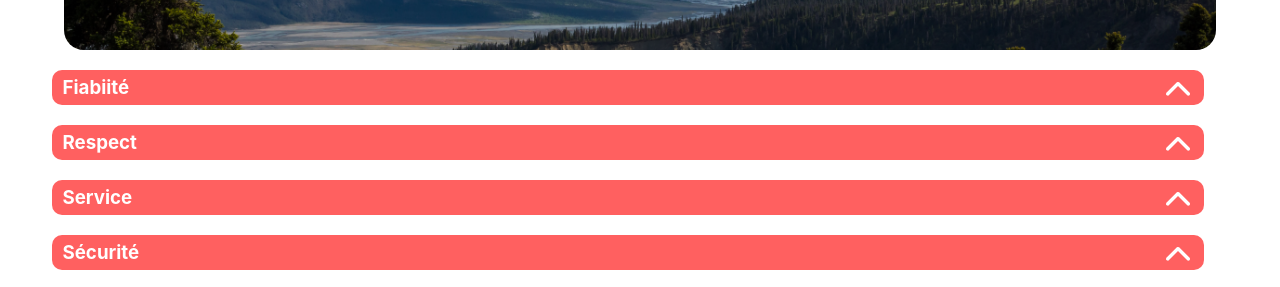
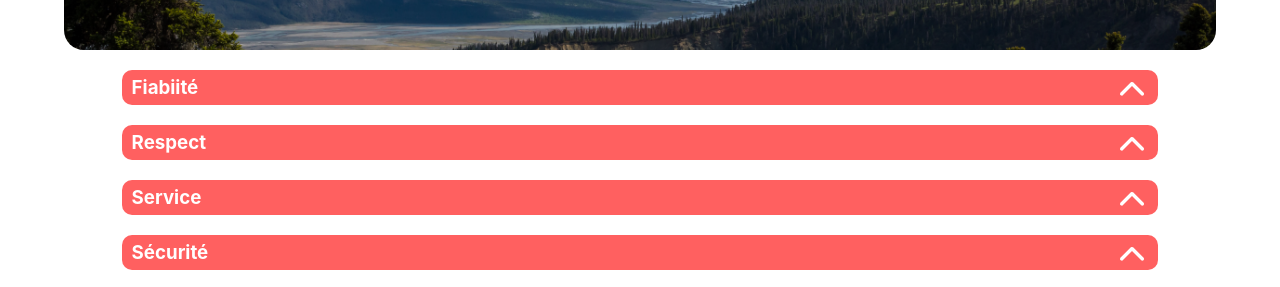
Before and after one commit to GuillaumeDon/kasa, a React (Create React App) app: page /about in a window 1280 px wide. Shown: the part 513-800 px from the top of the page. Built offline with nearby package versions, Linux system fonts and the light colour scheme.

Commit message:
maj about

```diff
--- a/src/pages/About/_about.scss
+++ b/src/pages/About/_about.scss
@@ -60,3 +60,20 @@
 
 
 }}
+
+
+
+
+.collapse-container-header{
+  width: 90% !important;
+  position: relative !important;
+  left: 5% !important;
+  // margin-bottom: 20px;
+}
+
+
+.collapse-container-content{
+  width: 90% !important;
+  position: relative !important;
+  left: 5% !important;
+}
--- a/src/pages/ProductDetail/_productDetail.scss
+++ b/src/pages/ProductDetail/_productDetail.scss
@@ -60,12 +60,6 @@
 }
 
 
-.collapse-container-header{
-    width: 100% !important;
-    position: relative !important;
-    left: -1% !important;
-    // margin-bottom: 20px;
-}
 
 
 @media screen and (min-width: $tablet) {
--- a/src/styles/main.css
+++ b/src/styles/main.css
@@ -367,12 +367,6 @@ a {
   }
 }
 
-.collapse-container-header {
-  width: 100% !important;
-  position: relative !important;
-  left: -1% !important;
-}
-
 @media screen and (min-width: 768px) {
   .product-container-collapse {
     gap: 30px;
@@ -467,6 +461,18 @@ a {
     left: 5%;
   }
 }
+.collapse-container-header {
+  width: 90% !important;
+  position: relative !important;
+  left: 5% !important;
+}
+
+.collapse-container-content {
+  width: 90% !important;
+  position: relative !important;
+  left: 5% !important;
+}
+
 .error-container {
   display: flex;
   flex-direction: column;
```
Also changed, not shown: 1 other file (tests, documents, lock files or other folders).
